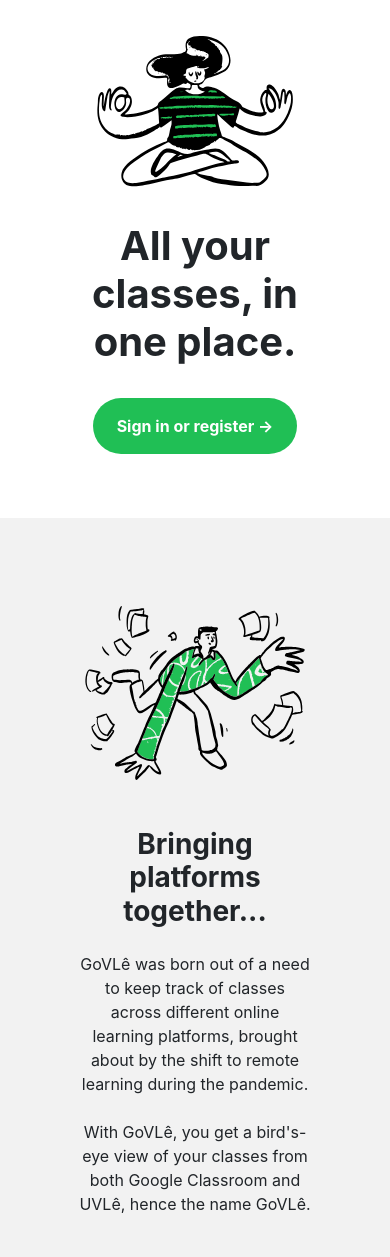
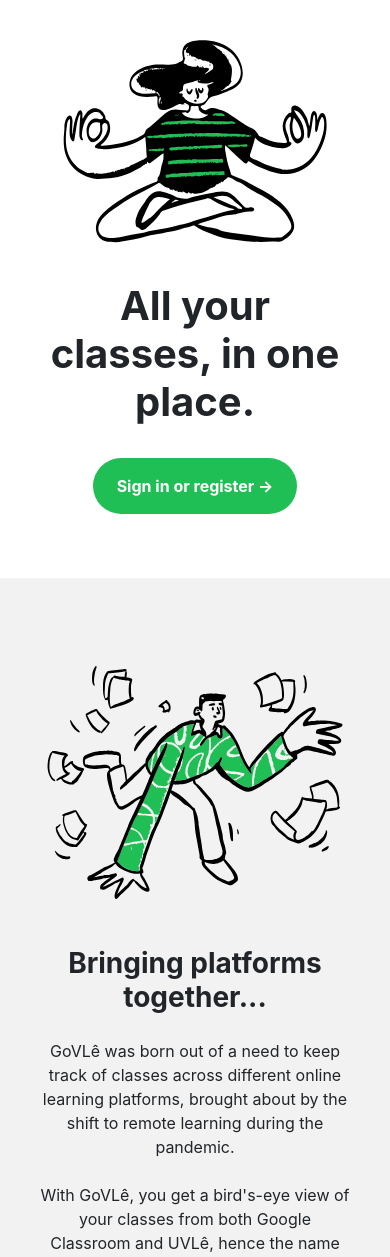
Before and after one commit to govle-192-21-2/govle, a Flask app: page / in a window 390 px wide. Shown: the part 58-1315 px from the top of the page. Run offline with Flask 2, Linux system fonts and the light colour scheme; parts of the project's set-up code (start-up, migrations or seed data) failed here and were passed over.

Commit message:
styles/homepage: Smaller x-padding on mobile

```diff
--- a/static/styles/homepage.css
+++ b/static/styles/homepage.css
@@ -58,3 +58,10 @@ nav .nav-item.active a {
     filter: invert();
     height: 2.5rem;
 }
+
+@media screen and (max-width: 768px) {
+    #hero, #pitch, #opensource, #footer {
+        padding-left: 1.5rem;
+        padding-right: 1.5rem;
+    }
+}
```
